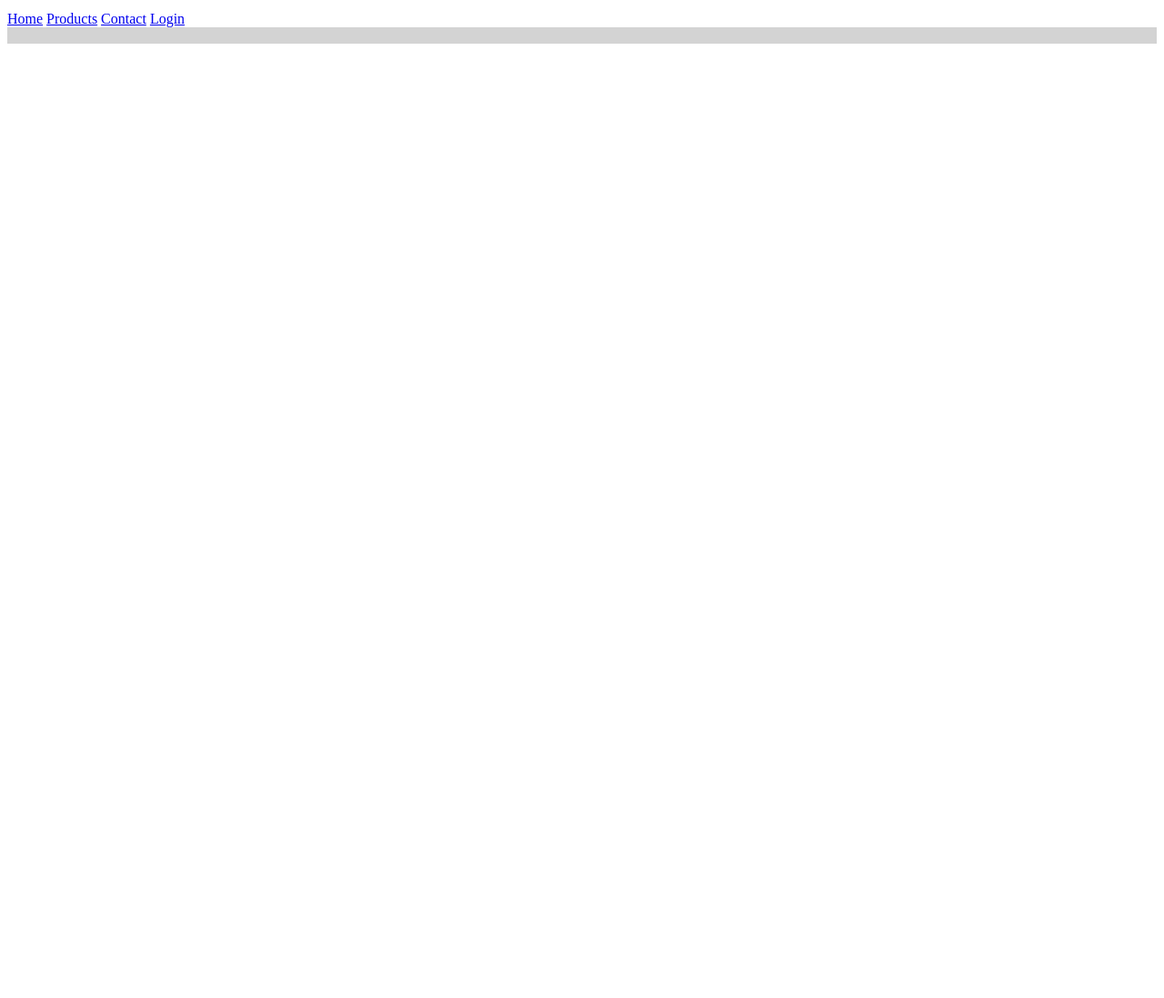
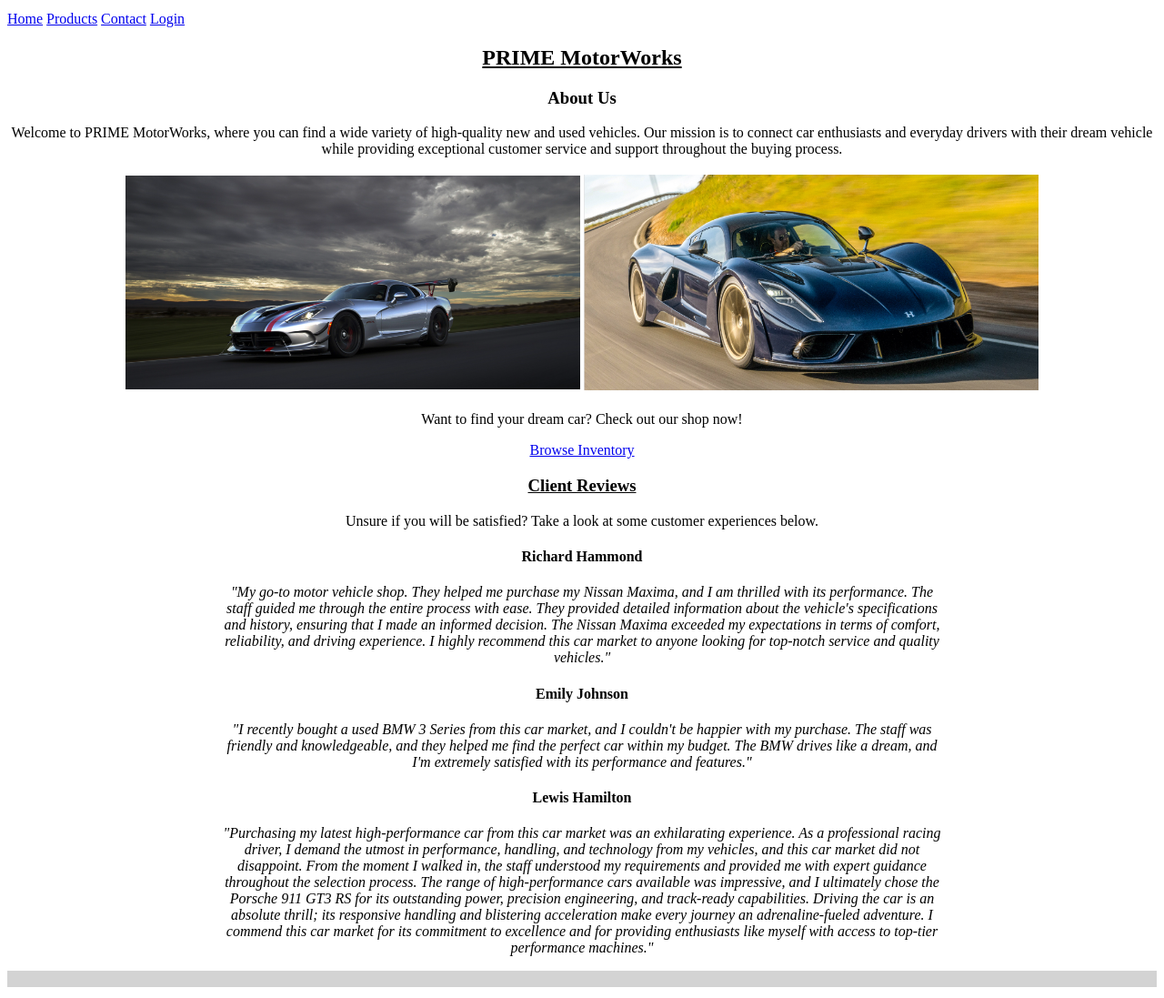
Before and after one commit to Mohitkaila/ENSF381-Assignment1, a plain HTML site: page index.html in a window 1280 px wide. Shown: the part 100-1197 px from the top of the page at 91% size. Before the commit the page ends 800 px from the top, so only its background shows below. Drawn offline with Linux system fonts and the light colour scheme.

Commit message:
index.html done

```diff
--- a/index.html
+++ b/index.html
@@ -30,17 +30,50 @@
         <a href="login.html">Login</a>
     </div>
     <main>
-        <!-- About Us Section -->
-        <section class="about-us">
-            <!-- About Us contents go here -->
+
+
+        <section class="homepage-images" style="text-align: center;">
+            <table style="margin: 0 auto;">
+                <h1><u>PRIME MotorWorks</u></h1>
+                <h3>About Us</h3>
+                <p>Welcome to PRIME MotorWorks, where you can find a wide variety of high-quality new and used vehicles. Our mission is to connect car enthusiasts and everyday drivers with their dream vehicle while providing exceptional customer service and support throughout the buying process.</p>
+
+                <tr>
+                    <td><img src="images/dodge viper acr.png" alt="Image 1" style="width: 500px; height: auto;"></td>
+                    <td><img src="images/hennessey venom f5.png" alt="Image 2" style="width: 500px; height: 237px;"></td>
+                </tr>
+            </table>
         </section>
         <section class="shop-now">
-            <!-- Shop Now Button (as a link to the Products page) -->
-        </section>
-        <!-- Customer Reviews/Testimonials Section -->
-        <section class="customer-reviews">
-            <!-- Add reviews as needed -->
-        </section>
+            <center>
+                <p>Want to find your dream car? Check out our shop now!</p>
+                <a href="products.html" class="button">Browse Inventory</a>
+            </center>
+
+            <section class="customer-reviews" style="text-align: center;">
+                <h3><u>Client Reviews</u></h3>
+                <p>Unsure if you will be satisfied? Take a look at some customer experiences below.</p>
+                <div class="reviews-container" style="max-width: 800px; margin: 0 auto;">
+                    <div class="review">
+                        <h4>Richard Hammond</h4>
+                        <p><i>"My go-to motor vehicle shop. They helped me purchase my Nissan Maxima, and I am thrilled with its performance. The staff guided me through the entire process with ease. They provided detailed information about the vehicle's specifications and history, ensuring that I made an informed decision. The Nissan Maxima exceeded my expectations in terms of comfort, reliability, and driving experience. I highly recommend this car market to anyone looking for top-notch service and quality vehicles."</i></p>
+                    </div>
+
+                    <div class="review">
+                        <h4>Emily Johnson</h4>
+                        <p><i>"I recently bought a used BMW 3 Series from this car market, and I couldn't be happier with my purchase. The staff was friendly and knowledgeable, and they helped me find the perfect car within my budget. The BMW drives like a dream, and I'm extremely satisfied with its performance and features."</i></p>
+                    </div>
+
+                    <div class="review">
+                        <h4>Lewis Hamilton</h4>
+                        <p><i>"Purchasing my latest high-performance car from this car market was an exhilarating experience. As a professional racing driver, I demand the utmost in performance, handling, and technology from my vehicles, and this car market did not disappoint. From the moment I walked in, the staff understood my requirements and provided me with expert guidance throughout the selection process. The range of high-performance cars available was impressive, and I ultimately chose the Porsche 911 GT3 RS for its outstanding power, precision engineering, and track-ready capabilities. Driving the car is an absolute thrill; its responsive handling and blistering acceleration make every journey an adrenaline-fueled adventure. I commend this car market for its commitment to excellence and for providing enthusiasts like myself with access to top-tier performance machines."</i></p>
+                    </div>
+                </div>
+
+
+
+            </section>
+
     </main>
     <footer>
         <marquee direction="right" bgcolor="lightgrey">&copy; SPACE WALK STORE 2024</marquee>
```
Also changed, not shown: images/dodge viper acr.png (added), images/hennessey venom f5.png (added).
